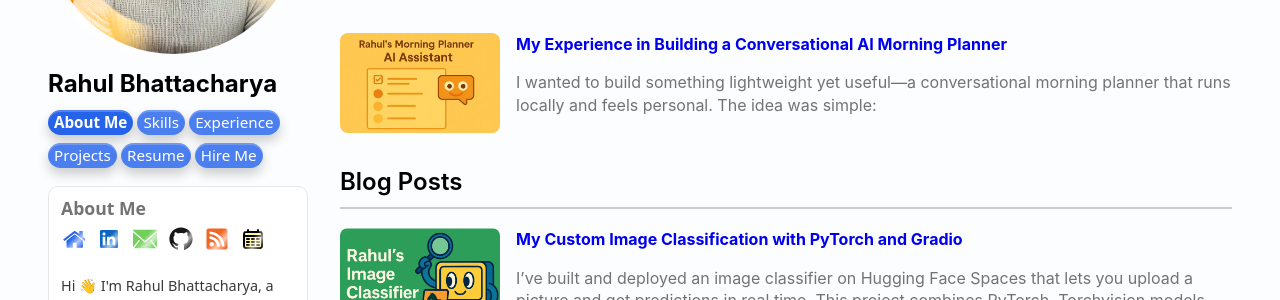
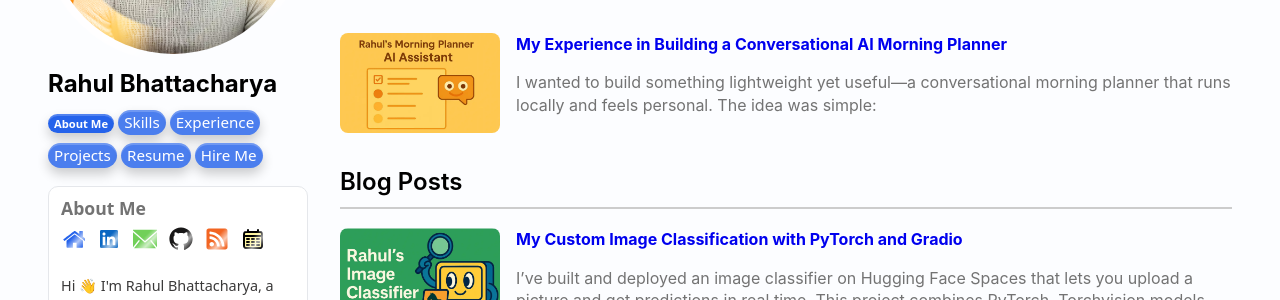
Before and after one commit to RahulBhattacharya1/RahulBhattacharya1.github.io, a Jekyll site: the page built from index.html, in a window 1280 px wide. Shown: the part 220-520 px from the top of the page. Built offline with Jekyll 4.4.1, drawn with Linux system fonts in a browser that asks for light colours; the list of posts is cut into pages by our own code.

Commit message:
Update main.scss

```diff
--- a/assets/css/main.scss
+++ b/assets/css/main.scss
@@ -1025,15 +1025,23 @@
 }
 
 .bio-tabs .tab-btn:active{
-  transform: translateY(0);
+/*  transform: translateY(1px);
   box-shadow:
     inset 0 2px 4px rgba(0,0,0,.25),
-    0 4px 8px rgba(0,0,0,.18);
+    0 4px 8px rgba(0,0,0,.18);*/
+
+  /* inset shadows create depth */
+  box-shadow:
+    inset 0 4px 8px rgba(0,0,0,.3),   /* strong inner shadow */
+    inset 0 -2px 4px rgba(255,255,255,.2); /* light highlight at bottom */
+  transform: translateY(1px);          /* push down slightly */
+
 }
 
 /* active tab stays filled, a touch darker */
 .bio-tabs .tab-btn.active{
   font-weight: 600;
+  font-size: 0.7rem;
   background: #2563eb;
   color: #fff;
 }
```
